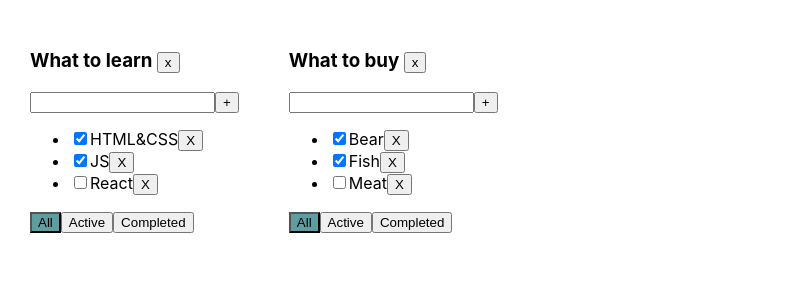
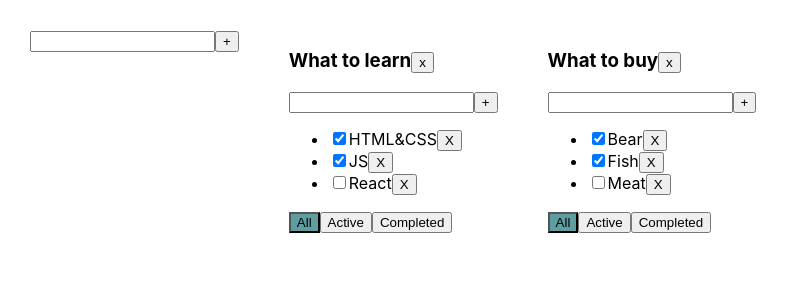
Before and after one commit to AndreySavchenkov/ToDoMain, a React (Create React App) app: page / in a window 1280 px wide. Shown: the top 300 px of the page, without its empty margins (0-789 px from the left). Built offline with nearby package versions, Linux system fonts and the light colour scheme.

Commit message:
added components AddItemForm and EditableSpan

```diff
--- a/src/App.tsx
+++ b/src/App.tsx
@@ -2,6 +2,7 @@ import React, {useState} from 'react';
 import './App.css';
 import TodoList, {TaskType} from "./TodoList";
 import {v1} from "uuid";
+import {AddItemForm} from "./components/AddItemForm";
 
 export type FilterValuesType = "all" | "active" | "completed"
 
@@ -60,6 +61,11 @@ function App() {
         setTasks({...tasks})
     }
 
+    const changeTaskTitle = (taskID: string, title: string, todoListID: string) => {
+        tasks[todoListID] = tasks[todoListID].map(t => t.id === taskID ? {...t, title: title} : t)
+        setTasks({...tasks})
+    }
+
     const changeFilter = (filter: FilterValuesType, todoLisId: string) => {
         setTodoLists(todoLists.map(tl => tl.id === todoLisId ? {...tl, filter} : tl))
     }
@@ -70,6 +76,27 @@ function App() {
         delete copyTasks[todoListID]
         setTasks(copyTasks)
     }
+
+    const addTodoList = (title: string) => {
+        const newTodoListID = v1();
+        const newTodoList: TodoListType = {
+            id: newTodoListID,
+            title,
+            filter: 'all'
+        }
+        setTodoLists([...todoLists, newTodoList]);
+        setTasks({...tasks,[newTodoListID]: []});
+    }
+
+    const changeTodoListTitle = (todoListID: string, title: string) => {
+        setTodoLists(todoLists.map(tl => tl.id === todoListID ? {...tl, title: title} : tl))
+    }
+
+
+
+
+
+    // GUI (CRUD):
 
     const todoListsComponents = todoLists.map(tl => {
 
@@ -93,13 +120,16 @@ function App() {
                 changeTaskStatus={changeTaskStatus}
                 addTask={addTask}
                 removeTodoList={removeTodolist}
+                changeTaskTitle={changeTaskTitle}
+                changeTodoListTitle={changeTodoListTitle}
             />
         )
     })
 
-    // GUI (CRUD):
+
     return (
         <div className="App">
+            <AddItemForm addItem={addTodoList}/>
             {todoListsComponents}
         </div>
     );
--- a/src/Todolist.tsx
+++ b/src/Todolist.tsx
@@ -1,5 +1,7 @@
 import React, {ChangeEvent, KeyboardEvent, useState} from "react";
 import {FilterValuesType} from "./App";
+import {AddItemForm} from "./components/AddItemForm";
+import {EditableSpan} from "./components/EditableSpan";
 
 type TodoListPropsType = {
     id: string
@@ -11,6 +13,8 @@ type TodoListPropsType = {
     changeTaskStatus: (taskID: string, isDone: boolean, todoListID: string) => void
     addTask: (title: string, todoListID: string) => void
     removeTodoList: (todoListID: string) => void
+    changeTaskTitle: (taskID: string, title: string, todoListID: string) => void
+    changeTodoListTitle: (todoListID: string, title: string) => void
 }
 
 export type TaskType = {
@@ -19,14 +23,17 @@ export type TaskType = {
     isDone: boolean
 }
 
-function  TodoList(props: TodoListPropsType) {
-    const [title, setTitle] = useState<string>("")
-    const [error, setError] = useState<boolean>(false)
+function TodoList(props: TodoListPropsType) {
+
 
     const getTaskJSXElement = (t: TaskType) => {
         const removeTask = () => props.removeTask(t.id, props.id)
         const changeTaskStatus = (e: ChangeEvent<HTMLInputElement>) =>
             props.changeTaskStatus(t.id, e.currentTarget.checked, props.id)
+
+        const changeTaskTitle =(title: string) => props.changeTaskTitle(t.id, title, props.id)
+
+
         return (
             <li key={t.id}>
                 <input
@@ -34,55 +41,36 @@ function  TodoList(props: TodoListPropsType) {
                     checked={t.isDone}
                     onChange={changeTaskStatus}
                 />
-                <span>{t.title}</span>
+                {/*<span>{t.title}</span>*/}
+                <EditableSpan title={t.title} changeTitle={changeTaskTitle}/>
                 <button onClick={removeTask}>X</button>
             </li>
         )
     }
     const tasksJSXElements = props.tasks.map(getTaskJSXElement)
 
-    const addTask = () => {
-        const trimmedTitle = title.trim()
-        if (trimmedTitle){
-            props.addTask(trimmedTitle, props.id)
-        } else {
-            setError(true)
-        }
-        setTitle("")
-    }
-    const changeTitle = (event: ChangeEvent<HTMLInputElement>) => {
-        setError(false)
-        setTitle(event.currentTarget.value)
-    }
-    const onKeyPressAddTask = (event: KeyboardEvent<HTMLInputElement>) => {
-        if(event.key === "Enter"){
-            addTask()
-        }
-    }
+
+
     const setAllFilterValue = () => props.changeFilter("all", props.id)
     const setActiveFilterValue = () => props.changeFilter("active", props.id)
     const setCompletedFilterValue = () => props.changeFilter("completed", props.id)
     const removeTodoList = () => props.removeTodoList(props.id)
+    const addTask = (title: string) => props.addTask(title, props.id)
+    const changeTodoListTitle = (title: string) => props.changeTodoListTitle(props.id, title)
 
     const allBtnClass = props.filter === "all" ? "active-filter" : ""
     const activeBtnClass = props.filter === "active" ? "active-filter" : ""
     const completedBtnClass = props.filter === "completed" ? "active-filter" : ""
-    const userMsg = error ? <div style={{color: "red"}}>Title is required!</div> : null
+
 
     // JSX
     return (
         <div>
-            <h3>{props.title} <button onClick={removeTodoList}>x</button> </h3>
-            <div>
-                <input
-                    className={error ? "error" : ""}
-                    value={title}
-                    onChange={changeTitle}
-                    onKeyPress={onKeyPressAddTask}
-                />
-                <button onClick={addTask}>+</button>
-                {userMsg}
-            </div>
+            <h3>
+                <EditableSpan title={props.title} changeTitle={changeTodoListTitle}/>
+                <button onClick={removeTodoList}>x</button>
+            </h3>
+            <AddItemForm addItem={addTask}/>
             <ul>
                 {tasksJSXElements}
             </ul>
@@ -105,6 +93,6 @@ function  TodoList(props: TodoListPropsType) {
             </div>
         </div>
     )
-}
+};
 
 export default TodoList;
--- /dev/null
+++ b/src/components/AddItemForm.tsx
@@ -0,0 +1,49 @@
+import React, {ChangeEvent, KeyboardEvent, useState} from "react";
+
+type AddItemFormType = {
+    addItem: (title: string) => void
+}
+
+export const AddItemForm = (props: AddItemFormType) => {
+
+    const [title, setTitle] = useState<string>("")
+    const [error, setError] = useState<boolean>(false)
+
+    const changeTitle = (event: ChangeEvent<HTMLInputElement>) => {
+        setError(false)
+        setTitle(event.currentTarget.value)
+    }
+
+    const addItem = () => {
+        const trimmedTitle = title.trim()
+        if (trimmedTitle) {
+            props.addItem(trimmedTitle)
+        } else {
+            setError(true)
+        }
+        setTitle("")
+    }
+
+    const onKeyPressAddTask = (event: KeyboardEvent<HTMLInputElement>) => {
+        if (event.key === "Enter") {
+            addItem()
+        }
+    }
+
+    const userMsg = error ? <div style={{color: "red"}}>Title is required!</div> : null
+
+
+
+    return(
+        <div>
+            <input
+                className={error ? "error" : ""}
+                value={title}
+                onChange={changeTitle}
+                onKeyPress={onKeyPressAddTask}
+            />
+            <button onClick={addItem}>+</button>
+            {userMsg}
+        </div>
+    )
+}
--- /dev/null
+++ b/src/components/EditableSpan.tsx
@@ -0,0 +1,32 @@
+import React, {ChangeEvent, KeyboardEvent, useState} from "react";
+
+type EditableSpanType = {
+    title: string
+    changeTitle: (title: string) => void
+}
+
+export const EditableSpan = (props: EditableSpanType) => {
+    const [editMode, setEdinMode] = useState<boolean>(false);
+    const [title, setTitle] = useState(props.title);
+
+    const changeTitle = (event: ChangeEvent<HTMLInputElement>) => {
+        setTitle(event.currentTarget.value)
+    }
+
+    const onEditMode = () => setEdinMode(true)
+    const offEditMode = () => {
+        setEdinMode(false)
+        props.changeTitle(title);
+    }
+
+    return (
+        editMode
+            ? <input
+                onBlur={offEditMode}
+                onChange={changeTitle}
+                value={title}
+                autoFocus
+            />
+            : <span onDoubleClick={onEditMode}>{props.title}</span>
+    )
+}
```
